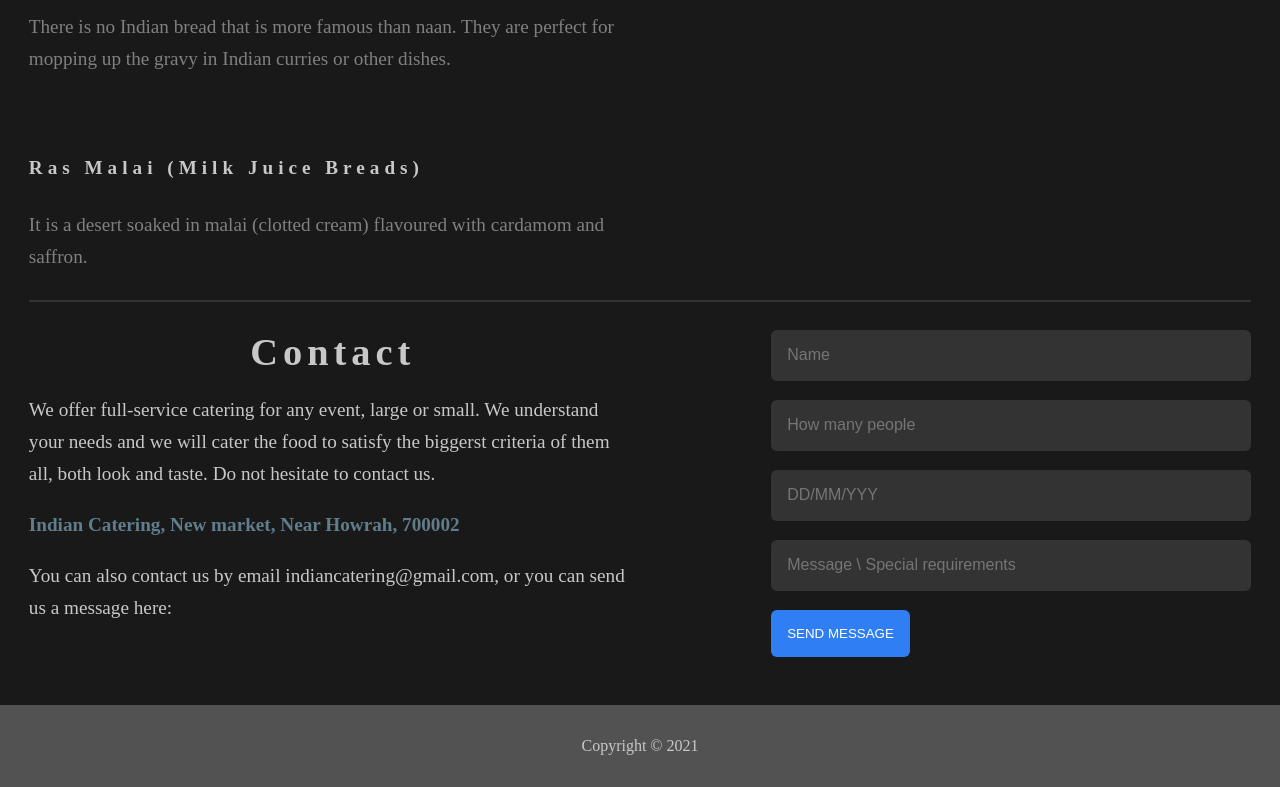
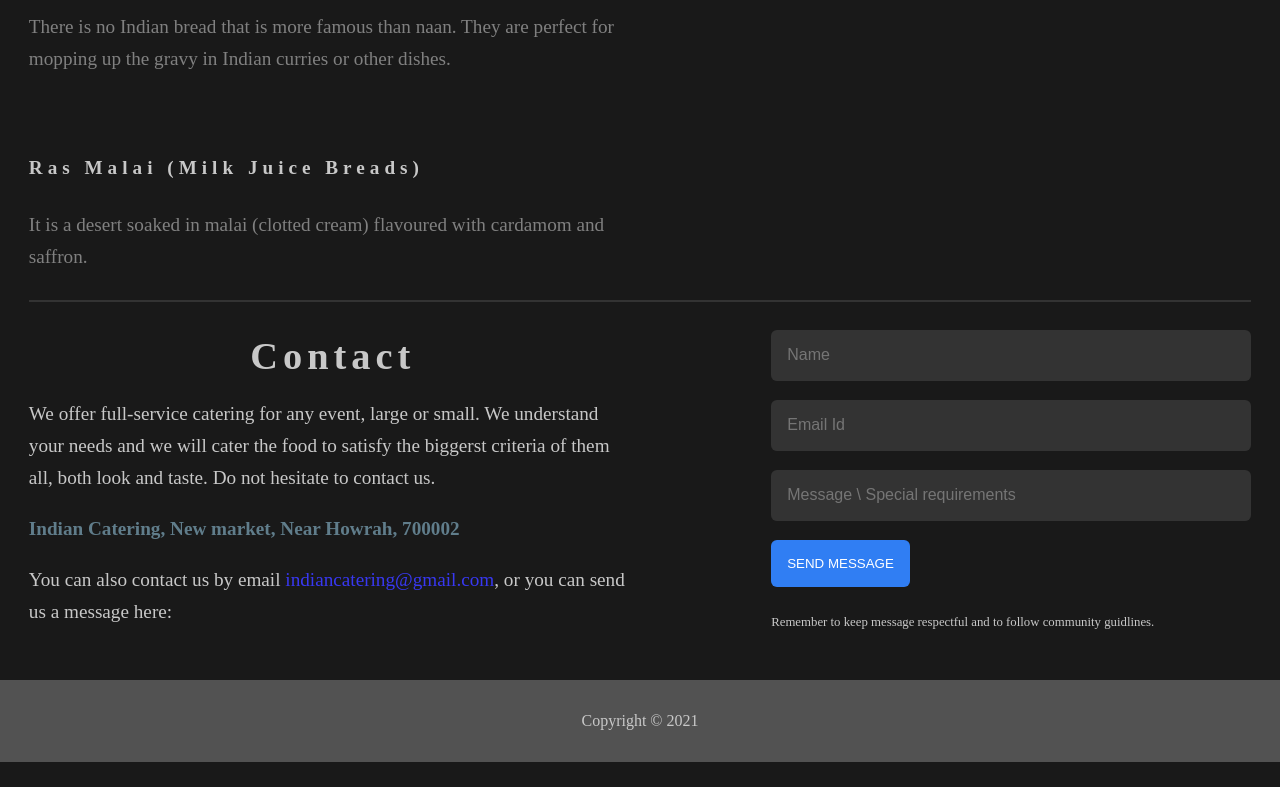
Before and after one commit to HorizonTechs/IndianCatering, a plain HTML site: page index.html in a window 1280 px wide. Shown: the part 2247-3034 px from the top of the page. After the commit the page ends 3009 px from the top, so only its background shows below. Drawn offline with Linux system fonts and the light colour scheme.

Commit message:
Add files via upload

```diff
--- a/index.html
+++ b/index.html
@@ -3,7 +3,6 @@
 <title>Indian Catering</title>
 <meta charset="UTF-8">
 <meta name="viewport" content="width=device-width, initial-scale=1">
-<!-- <link rel="stylesheet" href="stylesheet/hd.css"> -->
 <link rel="stylesheet" href="stylesheet/custom.css">
 
 <body class="dark-mode">
@@ -82,16 +81,15 @@
         <p>We offer full-service catering for any event, large or small. We understand your needs and we will cater the
           food to satisfy the biggerst criteria of them all, both look and taste. Do not hesitate to contact us.</p>
         <p style="color:#607d8b;"><b>Indian Catering, New market, Near Howrah, 700002</b></p>
-        <p>You can also contact us by email indiancatering@gmail.com, or you can send us a message
+        <p>You can also contact us by email <a href="mailto:indiancatering@gmail.com?Subject=Indian%20Catering%20Appointment">indiancatering@gmail.com</a>, or you can send us a message
           here:</p>
       </div>
       <form action="/action_page.php" target="_blank">
         <p><input type="text" placeholder="Name" required name="Name"></p>
-        <p><input type="number" placeholder="How many people" required name="People"></p>
-        <p><input type="text" placeholder="DD/MM/YYY" required name="date" onfocus="(this.type='date')"
-            onblur="(this.type='text')"></p>
+        <p><input type="email" placeholder="Email Id" required name="People"></p>
         <p><input type="text" placeholder="Message \ Special requirements" required name="Message"></p>
         <p><button type="submit">SEND MESSAGE</button></p>
+        <p class="disclaimer">Remember to keep message respectful and to follow community guidlines.</p>
       </form>
     </div>
 
--- a/stylesheet/custom.css
+++ b/stylesheet/custom.css
@@ -81,7 +81,6 @@ h1, h2, h3, h4, h5, h6 {
     screen and (min-width: 768){
     #nav-bar{
         top:0;
-        height: 2.7rem;
         width: fit-content;
         right:0;
         padding-right: 1rem;
@@ -111,6 +110,7 @@ header h1{
     width: 100%;
     font-size: 1.2rem;
     line-height: 2rem;
+    align-items: center;
 }
 
 .hd-content>div{
@@ -141,6 +141,7 @@ header h1{
 }
 
 #contact input{
+    color: var(--secondry);
     width: 100%;
     padding:1rem;
     border: none;
@@ -159,6 +160,11 @@ header h1{
     cursor: pointer;
 }
 
+#contact a{
+    text-decoration: none;
+    color: rgb(56, 56, 241);
+}
+
 footer{
     background:rgb(120,120,120, 0.6);
     bottom: 0;
@@ -169,3 +175,7 @@ footer{
 hr{
     border: 1px solid var(--primary2);
 }
+
+.disclaimer{
+    font-size: 0.8rem;
+}
```
